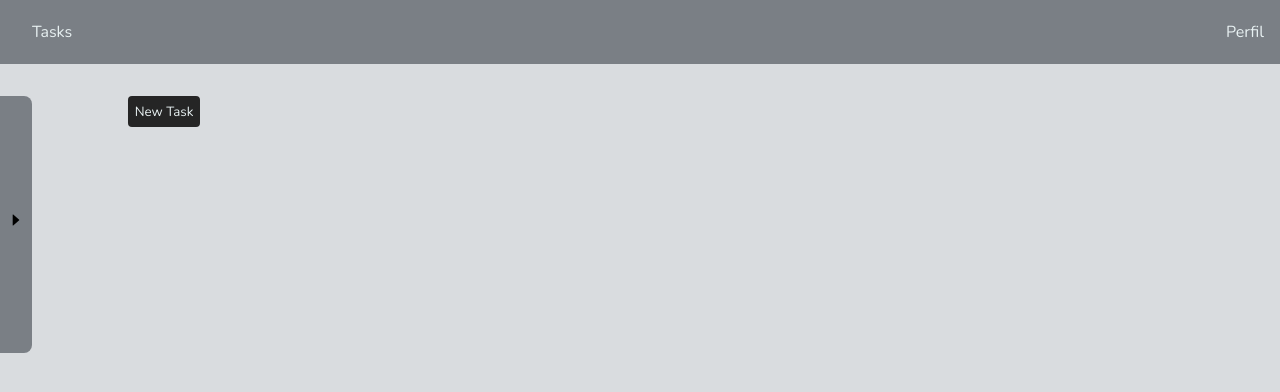
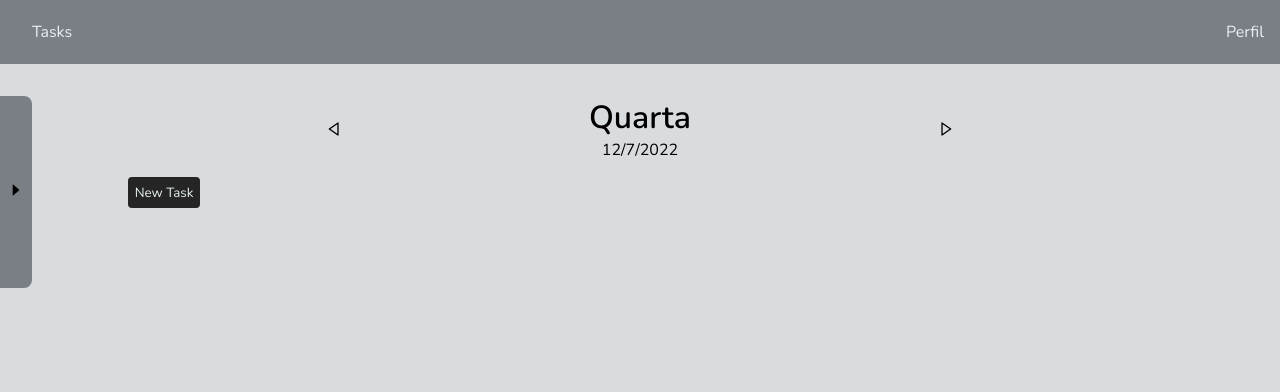
Before and after one commit to fabioVitorTavares/Takss, a React (Vite) app in the folder Tasks/: page / in a window 1280 px wide. Shown: the top 392 px of the page. Built offline with nearby package versions, Linux system fonts and the light colour scheme.

Commit message:
commit 191220221636

```diff
--- a/Tasks/src/Components/Calendar/index.tsx
+++ b/Tasks/src/Components/Calendar/index.tsx
@@ -4,15 +4,7 @@ import { MinCalendar } from '../MinCalendar'
 import { TDate } from '../Types/types'
 import './style.css'
 
-const daysOfWeek = [
-  ['Domingo','Sunday'],
-  ['Segunda','Monday'],
-  ['Terça','Tuesday'],
-  ['Quarta','Wednesday'],
-  ['Quinta','Thursday'],
-  ['Sexta','Friday'],
-  ['Sábado','Sarturday'],
-]
+
 
 export function Calendar({ date, setDate }: TDate) {
 
@@ -28,12 +20,6 @@ export function Calendar({ date, setDate }: TDate) {
       className='calendar'
     >
       {minCalendar}
-      <div className='titleCalendar'>
-        <h1>{daysOfWeek[date.getDay()][0]}</h1>
-        <span className='currentDate'>
-          {date.toLocaleDateString()}
-        </span>
-      </div>
       <div className='arrowCalendar'>
         <AiOutlineCaretRight/>
       </div>
--- a/Tasks/src/Components/Schedule/index.tsx
+++ b/Tasks/src/Components/Schedule/index.tsx
@@ -1,13 +1,22 @@
 import { useEffect, useState, useRef } from 'react'
 import { Calendar } from '../Calendar'
 import { Task } from '../Task'
-import { TTarefas, TTask } from '../Types/types'
+import { TTask } from '../Types/types'
 import { VscCalendar } from 'react-icons/vsc'
 import { MinCalendar } from '../MinCalendar'
-import { TDay } from '../Types/types';
+import { BiRightArrow, BiLeftArrow } from 'react-icons/bi'
 import './style.css'
 
 
+const daysOfWeek = [
+  ['Domingo','Sunday'],
+  ['Segunda','Monday'],
+  ['Terça','Tuesday'],
+  ['Quarta','Wednesday'],
+  ['Quinta','Thursday'],
+  ['Sexta','Friday'],
+  ['Sábado','Sarturday'],
+]
 
 
 const db = [
@@ -109,7 +118,9 @@ export function Schedule() {
     db.map(e => e.date == date.toLocaleDateString() && (
       e.tasks.push(newTask)
     ))
-    inputDescriptionNewTask.current?.value && (inputDescriptionNewTask.current.value = '')
+    inputDescriptionNewTask.current?.value && (
+      inputDescriptionNewTask.current.value = ''
+    )
     setDescriptionNewTask('')
     setDeadlineNewTask(date)
     setStateSchedule(!stateSchedule)
@@ -170,6 +181,13 @@ export function Schedule() {
     </div>
   )
 
+  const nextDay = () => {
+    setDate(new Date(date.getFullYear(), date.getMonth(), date.getDate() + 1))
+  }
+
+  const dayPrevious = () => {
+    setDate(new Date(date.getFullYear(), date.getMonth(), date.getDate() - 1))
+  }
 
 
   return (
@@ -178,6 +196,20 @@ export function Schedule() {
         date={date}
         setDate={setDate}
       />
+      <div className='titleCalendar'>
+        <BiLeftArrow
+          onClick={dayPrevious}
+        />
+        <div className='titleCalendarContent'>
+          <h1>{daysOfWeek[date.getDay()][0]}</h1>
+          <span className='currentDate'>
+            {date.toLocaleDateString()}
+          </span>
+        </div>
+        <BiRightArrow
+          onClick={nextDay}
+        />
+      </div>
       {
         tasks?.map(
           task =>
@@ -199,13 +231,7 @@ export function Schedule() {
   )
 }
 
-      /*   const nextDay = () => {
-          setDate(new Date(date.getFullYear(), date.getMonth(), date.getDate() + 1))
-        }
-
-        const dayPrevious = () => {
-          setDate(new Date(date.getFullYear(), date.getMonth(), date.getDate() - 1))
-        }
+      /*
 
         const dayPreviousWeek = () => {
           setDate(new Date(date.getFullYear(), date.getMonth(), date.getDate() - 7))
--- a/Tasks/src/Components/Schedule/style.css
+++ b/Tasks/src/Components/Schedule/style.css
@@ -109,3 +109,26 @@
   top: 105%;
   left: 25%;
 }
+
+.titleCalendar {
+  display: flex;
+  flex-direction: row;
+  align-items: center;
+  justify-content: space-between;
+  padding: 0 6em 0 6em;
+  gap: 2em;
+  margin-bottom: 1em;
+}
+
+.titleCalendarContent {
+  display: flex;
+  flex-direction: column;
+  justify-content: center;
+  align-items: center;
+}
+
+.titleCalendar svg:hover {
+  cursor: pointer;
+  scale: 1.5;
+  fill: #080808;
+}
```
